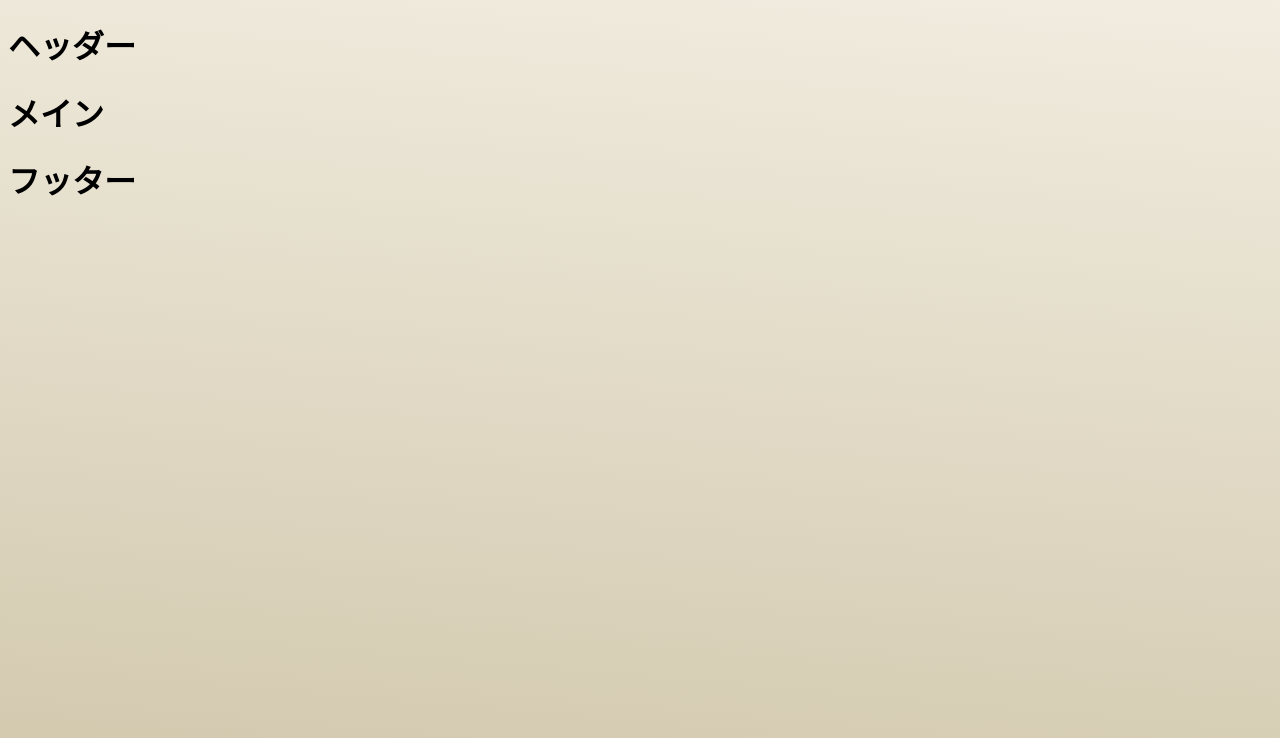
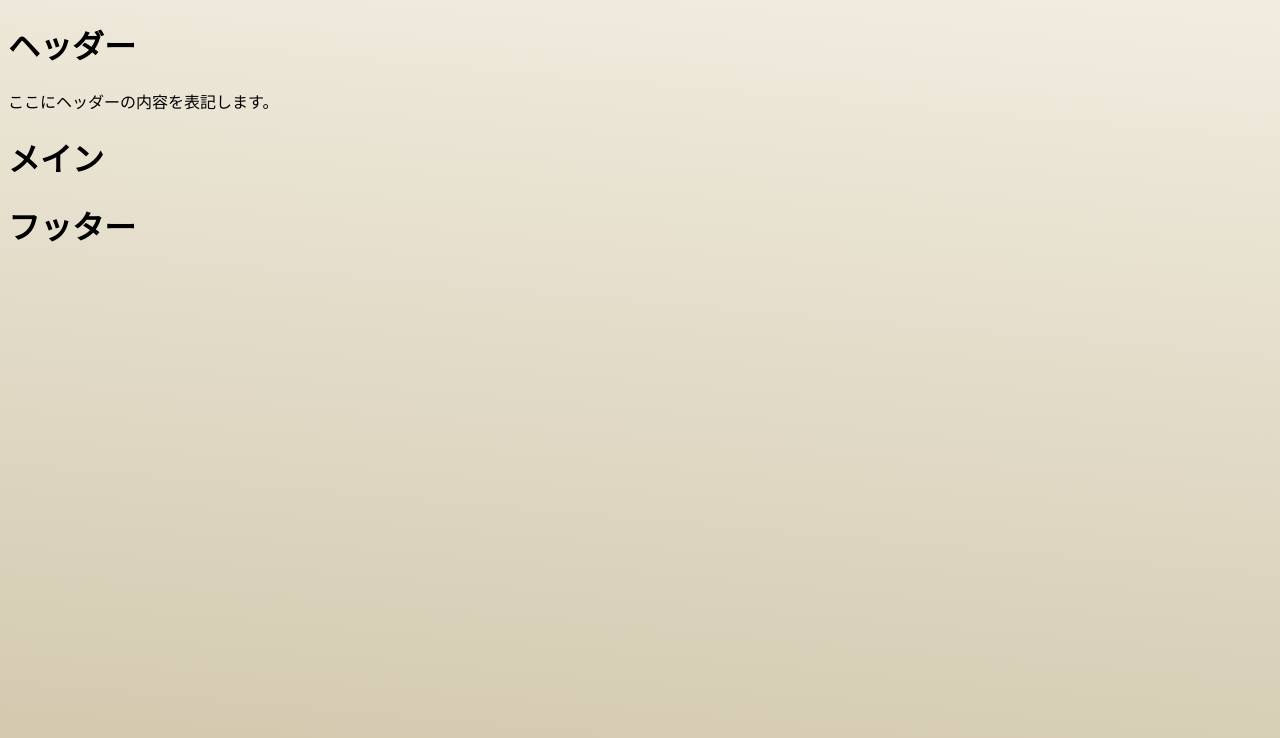
Before and after one commit to SatoshiMat/portfolio, a plain HTML site: page public_html/index.html in a window 1280 px wide. Drawn offline with Linux system fonts and the light colour scheme.

Commit message:
NetBeansからの初コミットです。特に意味はありません。

```diff
--- a/public_html/index.html
+++ b/public_html/index.html
@@ -9,6 +9,7 @@
     <body>
         <header>
             <h1>ヘッダー</h1>
+            <p>ここにヘッダーの内容を表記します。</p>
         </header>
         <main>
             <h1>メイン</h1>
```
